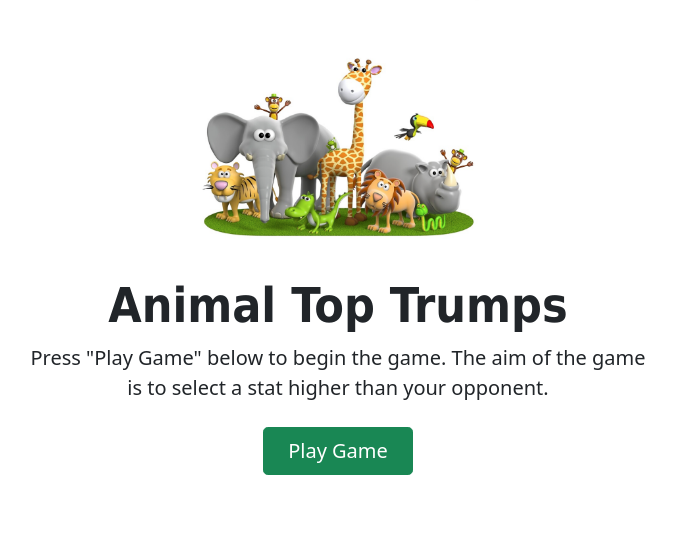
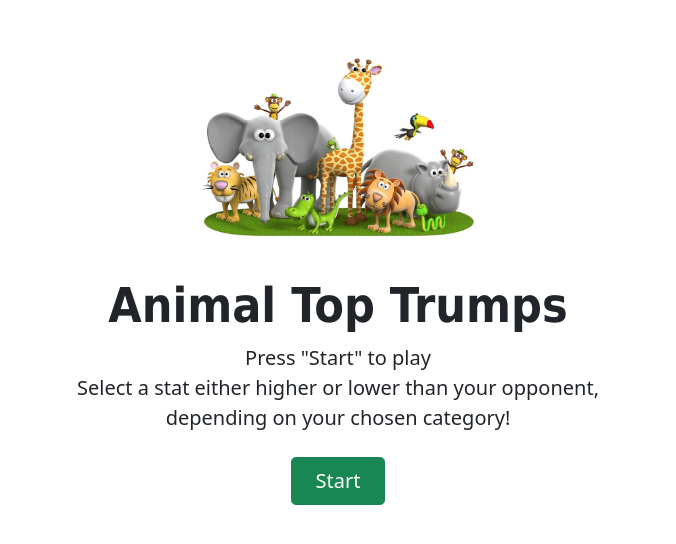
Before and after one commit to hanmat44/CFGFinalProject, a Flask app: page / in a window 1280 px wide. Shown: the part 173-717 px from the top of the page, without its empty margins (302-978 px from the left). Run offline with Flask 2, Linux system fonts and the light colour scheme.

Commit message:
Updated read me with video demo and minor front end changes

```diff
--- a/templates/index.html
+++ b/templates/index.html
@@ -17,10 +17,12 @@
         <img class="d-block mx-auto mb-4" src="/static/safari.png" alt="" width="300" height="auto">
         <h1 class="display-5 fw-bold">Animal Top Trumps</h1>
         <div class="col-lg-6 mx-auto">
-          <p class="lead mb-4">Press "Play Game" below to begin the game. The aim of the game is to select a stat higher than your opponent.</p>
+          <p class="lead mb-4">Press "Start" to play<br>
+              Select a stat either higher or lower than your opponent,<br>
+              depending on your chosen category!</p>
           <div class="d-grid gap-2 d-sm-flex justify-content-sm-center">
               <form action="/submit/" method="POST">
-                <button class="btn btn-success btn-lg px-4 gap-3" name="submitBtn" type="submit">Play Game</button>
+                <button class="btn btn-success btn-lg px-4 gap-3" name="submitBtn" type="submit">Start</button>
               </form>
           </div>
         </div>
```
Also changed, not shown: readme.md, templates/player-turn.html (line endings or trailing spaces).
